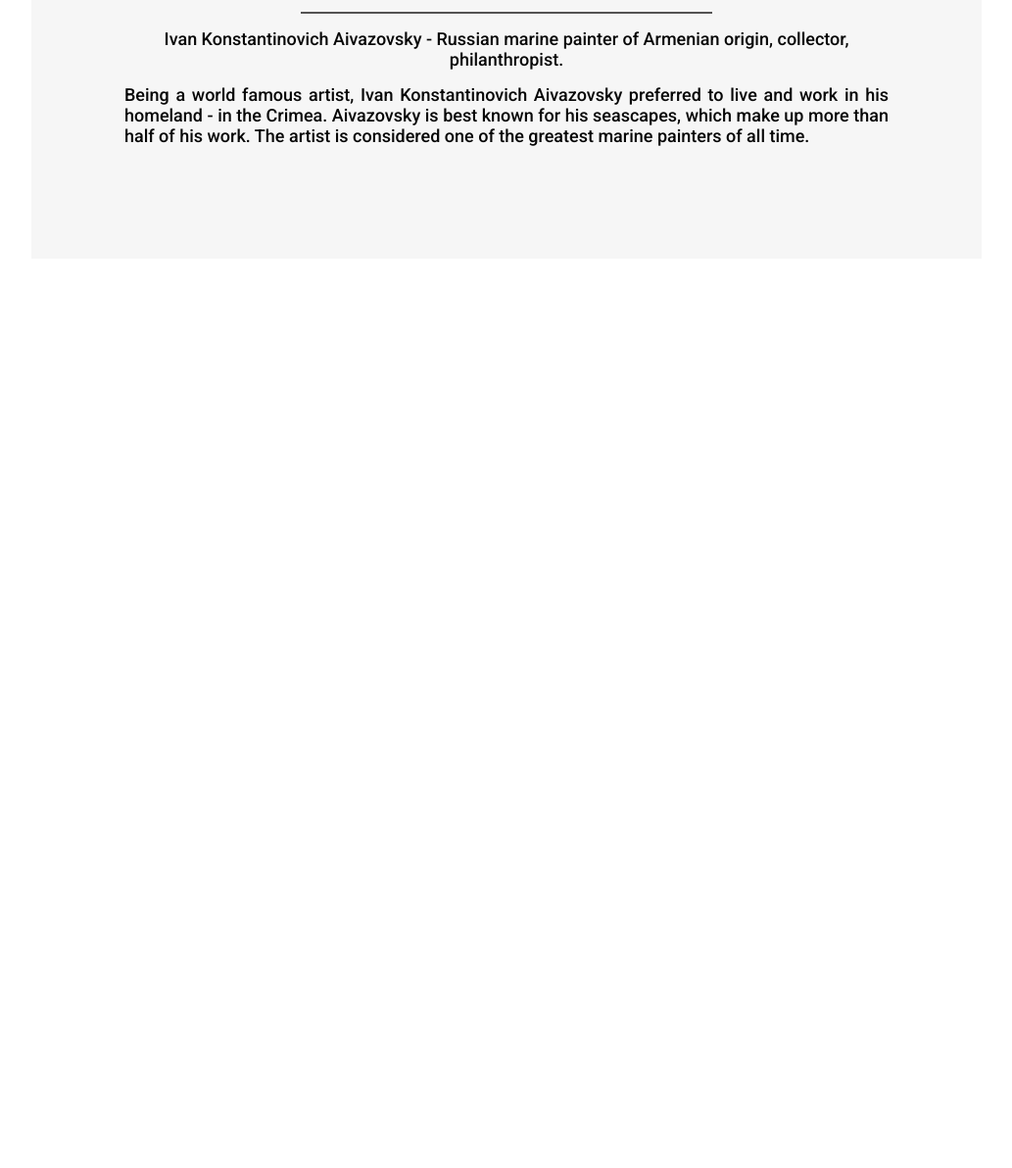
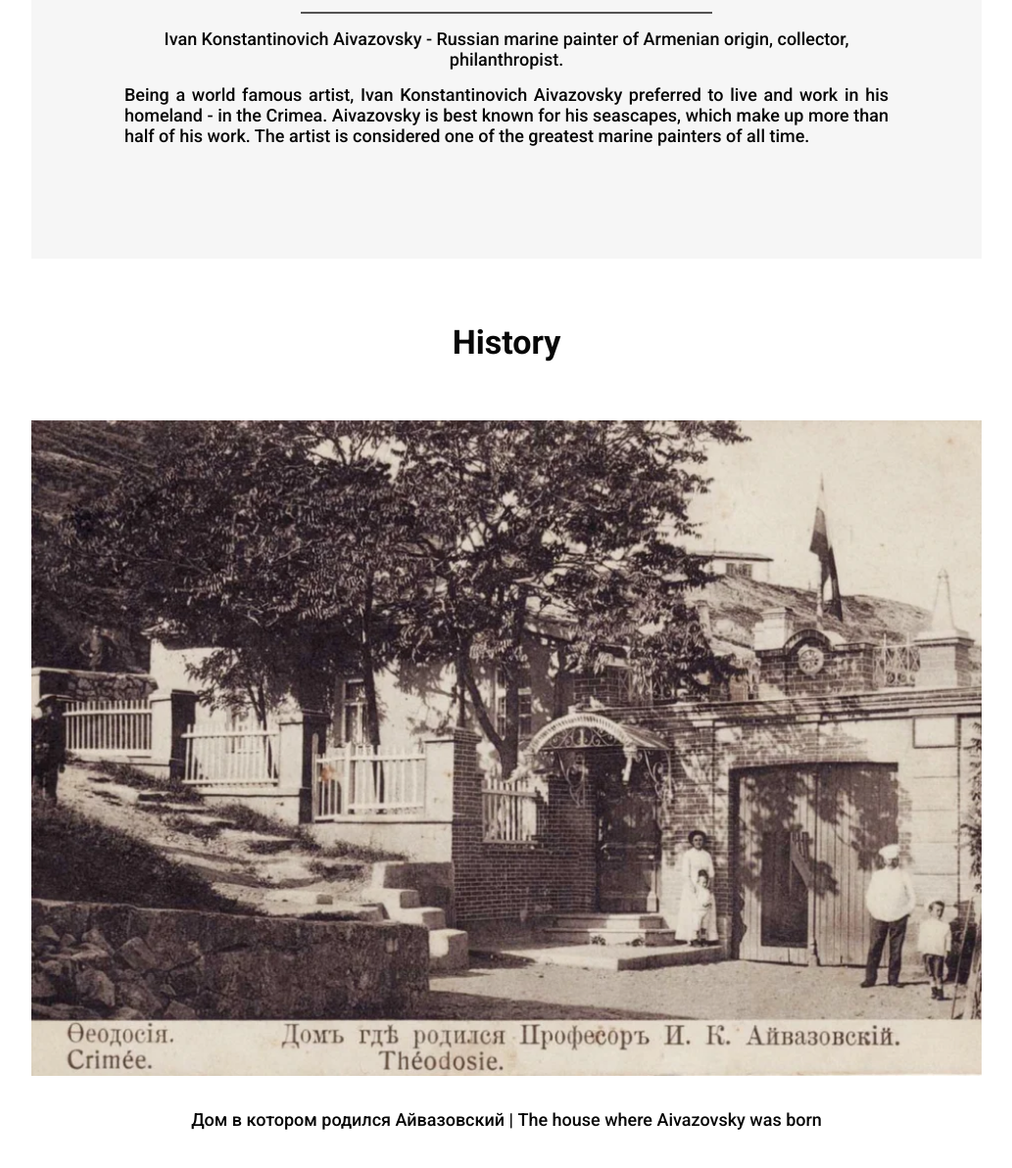
Before and after one commit to FedQa/aivazovski, a plain HTML site: page index.html in a window 1280 px wide. Shown: the part 1151-2343 px from the top of the page at 98% size, without its empty margins (123-1156 px from the left). Before the commit the page ends 1415 px from the top, so only its background shows below. Drawn offline with Linux system fonts and the light colour scheme.

Commit message:
history section

```diff
--- a/index.css
+++ b/index.css
@@ -3,3 +3,4 @@
 @import url('/styles/header.css');
 @import url('/styles/home.css');
 @import url('/styles/about.css');
+@import url('/styles/history.css');
--- a/index.html
+++ b/index.html
@@ -67,6 +67,13 @@
             </div>
         </section>
 
+        <section class="history">
+            <div class="container">
+                <h2 class="history-title">History</h2>
+                <img src="./assets/webp/дом_где_родился_айвазовский 1history.webp" alt="history-img-house" class="history-img">
+                <p class="history-subtitle">Дом в котором родился Айвазовский | The house where Aivazovsky was born</p>
+            </div>
+        </section>
     </main>
 
     <footer></footer>
--- a/styles/basic.css
+++ b/styles/basic.css
@@ -21,7 +21,7 @@
     color: unset;
 }
 
-h1, p {
+h1, h2, p {
     margin: 0;
 }
 
--- /dev/null
+++ b/styles/history.css
@@ -0,0 +1,39 @@
+.history {
+    padding: 65px 0 70px;
+    color: var(--color-main-black);
+}
+
+
+.history-title,
+.history-img,
+.history-subtitle {
+    text-align: center;
+}
+
+
+.history-title {
+    font-size: 34px;
+    font-weight: 700;
+}
+
+.history-img {
+    width: 100%;
+    margin: 60px 0 0 0;
+}
+
+.history-subtitle {
+    font-weight: 500;
+    font-size: 18px;
+    margin-top: 30px;
+}
+
+@media (max-width: 480px) {
+
+    .history-subtitle {
+        font-size: 14px;
+    }
+
+    .history {
+        padding: 50px 0 70px;
+    }
+}
```
